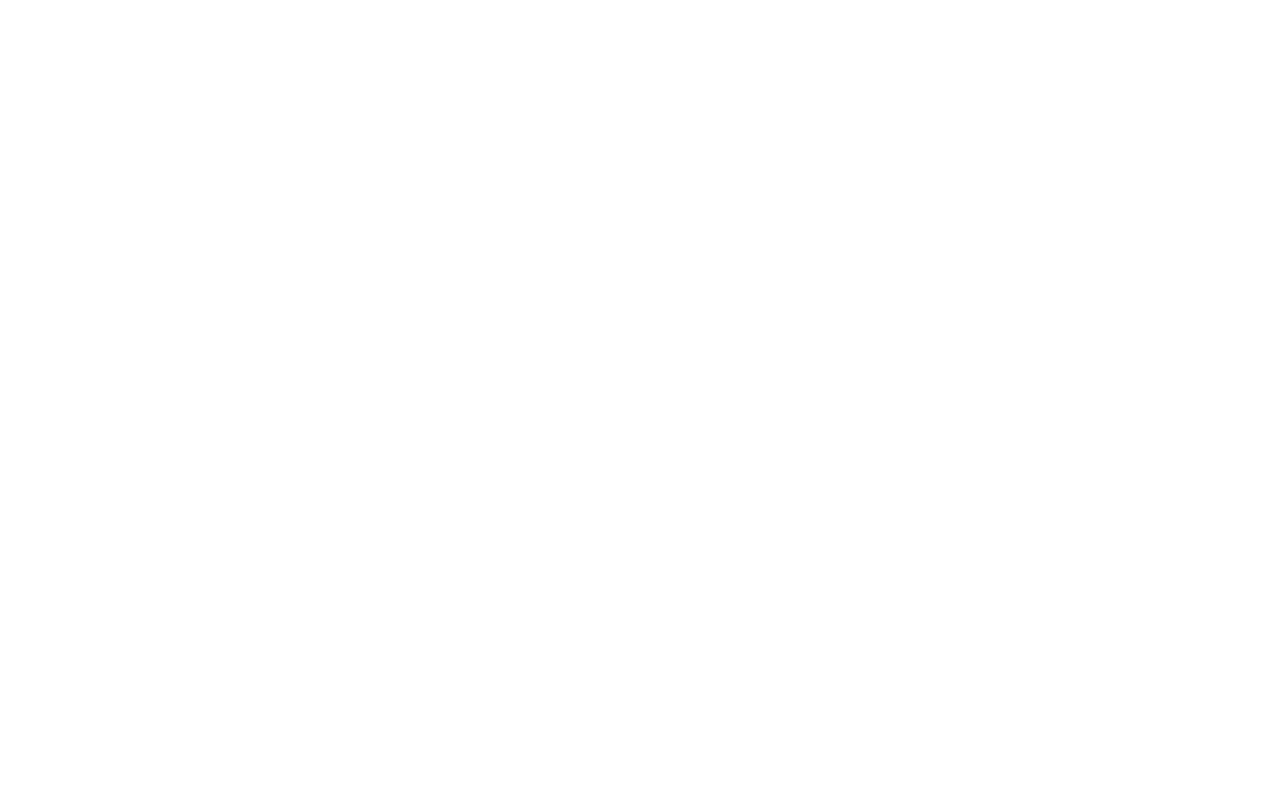
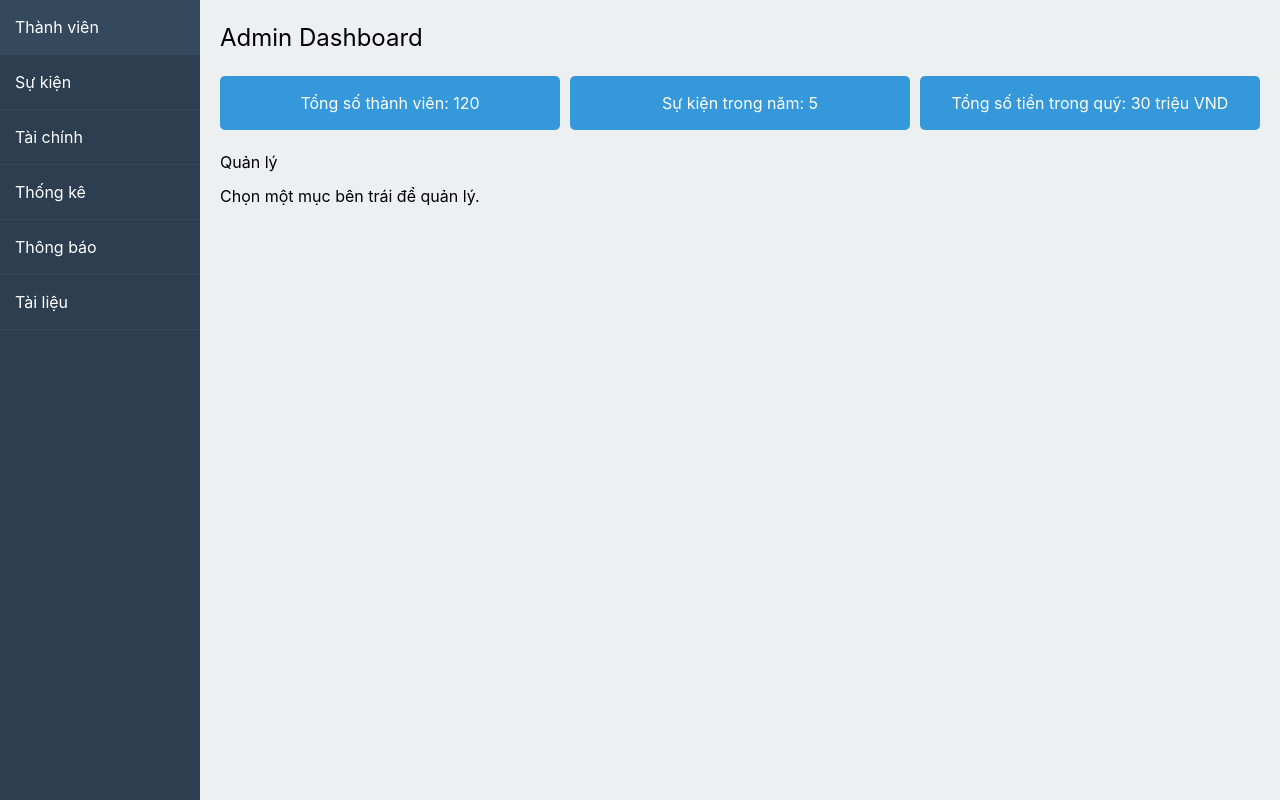
Before and after one commit to VietNguyenlk/tse-web, a React (Create React App) app: page /admin in a window 1280 px wide. Before the commit this address had no page. Built offline with nearby package versions, Linux system fonts and the light colour scheme.

Commit message:
fix register

```diff
--- a/src/App.js
+++ b/src/App.js
@@ -4,6 +4,7 @@ import { BrowserRouter as Router, Routes, Route } from 'react-router-dom';
 import Login from './user/Login';
 import Register from './user/Register';
 import Home from './page/Home';
+import Dashboard from './admin/dashboard';
 
 function App() {
   return (
@@ -16,6 +17,7 @@ function App() {
           <Route path="/" element={<Login/>} />
           <Route path="/Register" element={<Register/>} />
           <Route path="/Home" element={<Home/>} />
+          <Route path="/admin" element={<Dashboard/>} />
         </Routes>
       </div>
     </Router>
--- /dev/null
+++ b/src/admin/Dashboard.css
@@ -0,0 +1,63 @@
+.dashboard {
+    display: flex;
+    height: 100vh;
+  }
+
+  .sidebar {
+    width: 200px;
+    background-color: #2c3e50;
+    color: white;
+  }
+
+  .sidebar ul {
+    list-style: none;
+    padding: 0;
+  }
+
+  .sidebar ul li {
+    padding: 15px;
+    border-bottom: 1px solid #34495e;
+    cursor: pointer;
+  }
+
+  .sidebar ul li:hover {
+    background-color: #34495e;
+  }
+
+  .content {
+    flex: 1;
+    padding: 20px;
+    background-color: #ecf0f1;
+  }
+
+  header h1 {
+    font-size: 24px;
+    margin-bottom: 20px;
+  }
+
+  .stats {
+    display: flex;
+    justify-content: space-between;
+  }
+
+  .stat-item {
+    background-color: #3498db;
+    color: white;
+    padding: 15px;
+    border-radius: 5px;
+    text-align: center;
+    flex: 1;
+    margin-right: 10px;
+  }
+
+  .stat-item:last-child {
+    margin-right: 0;
+  }
+
+  .management {
+    margin-top: 20px;
+  }
+
+  .management h2 {
+    margin-bottom: 10px;
+  }
--- /dev/null
+++ b/src/admin/dashboard.js
@@ -0,0 +1,35 @@
+import React from 'react';
+import './Dashboard.css';
+
+const Dashboard = () => {
+  return (
+    <div className="dashboard">
+      <nav className="sidebar">
+        <ul>
+          <li>Thành viên</li>
+          <li>Sự kiện</li>
+          <li>Tài chính</li>
+          <li>Thống kê</li>
+          <li>Thông báo</li>
+          <li>Tài liệu</li>
+        </ul>
+      </nav>
+      <div className="content">
+        <header>
+          <h1>Admin Dashboard</h1>
+        </header>
+        <section className="stats">
+          <div className="stat-item">Tổng số thành viên: 120</div>
+          <div className="stat-item">Sự kiện trong năm: 5</div>
+          <div className="stat-item">Tổng số tiền trong quỹ: 30 triệu VND</div>
+        </section>
+        <section className="management">
+          <h2>Quản lý</h2>
+          <p>Chọn một mục bên trái để quản lý.</p>
+        </section>
+      </div>
+    </div>
+  );
+};
+
+export default Dashboard;
--- a/src/user/Login.js
+++ b/src/user/Login.js
@@ -51,7 +51,7 @@ function Login() {
         Cookies.set('token', token, { expires: 7 }); // Lưu token vào cookies trong 7 ngày
         console.log('Đăng nhập thành công, token:', token.access_token);
         // Thực hiện chuyển hướng hoặc logic tiếp theo sau khi đăng nhập thành công
-        navigate("/home")
+        navigate("/admin"); // Chuyển hướng đến trang dashboard
       }
     } catch (error) {
       // Xử lý lỗi đăng nhập
```
Also changed, not shown: src/user/Register.js (+109 -70 lines).
